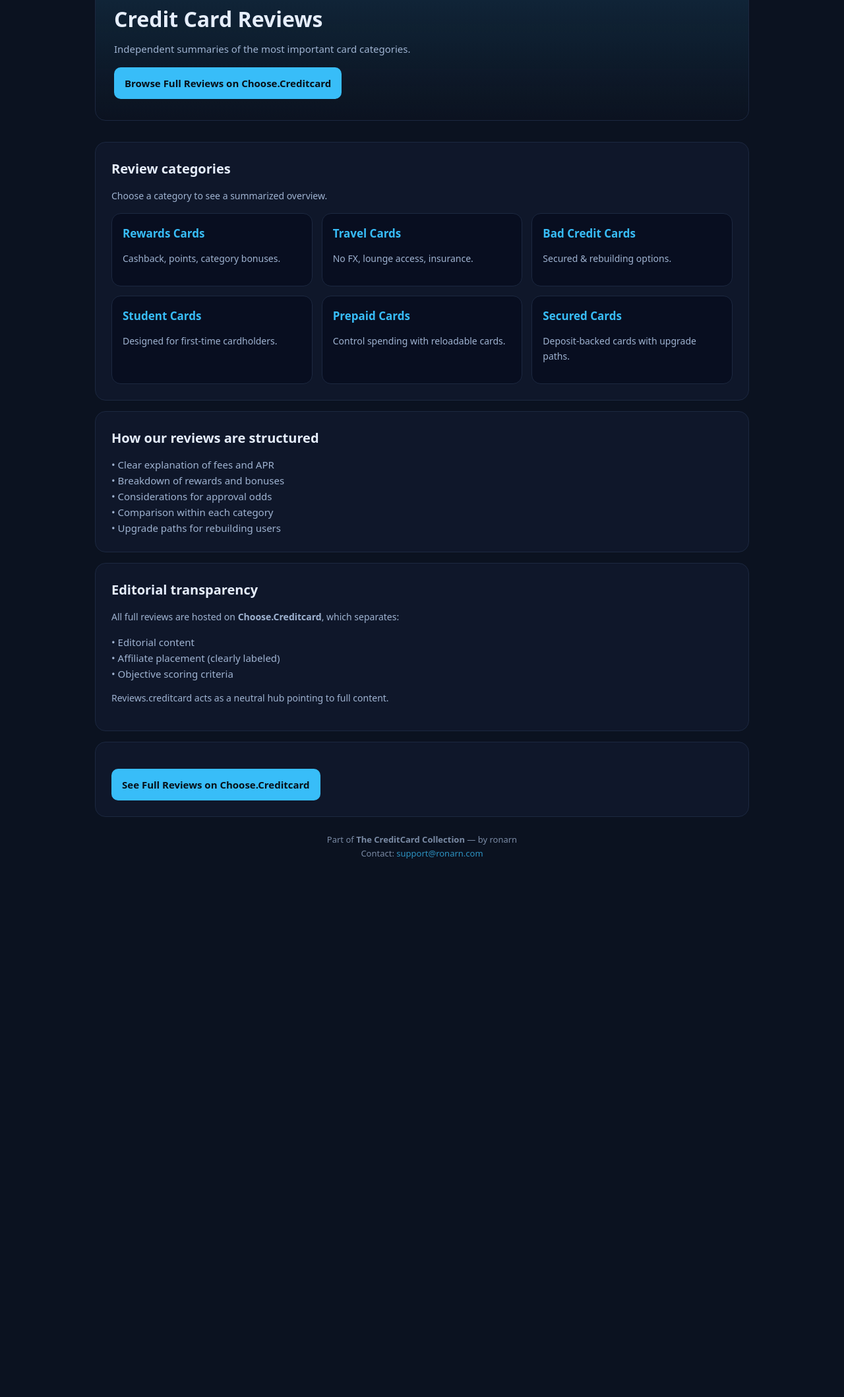
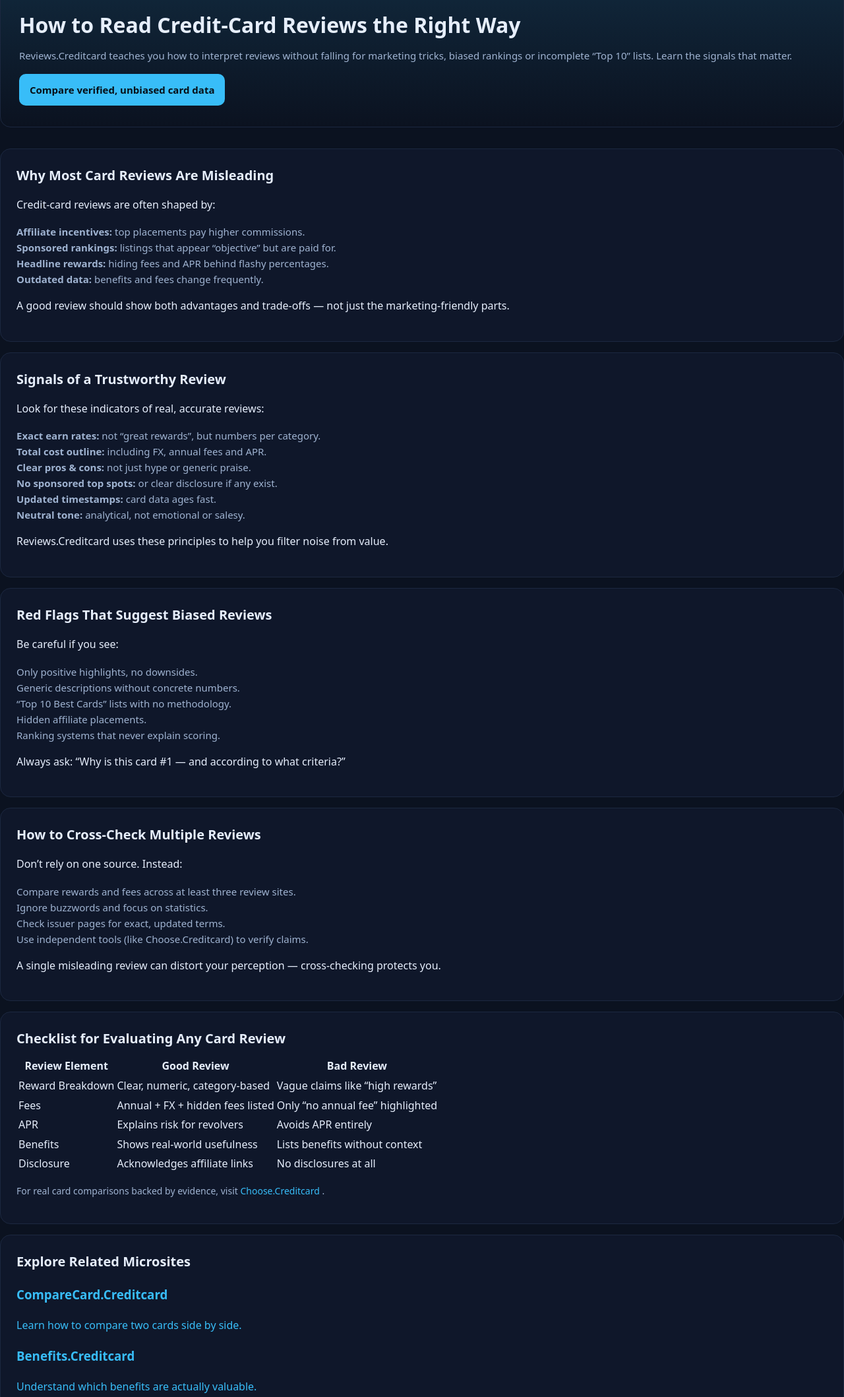
Before and after one commit to ChooseCreditCard/reviews.creditcard, a plain HTML site: page index.html in a window 1280 px wide. Shown: the part 155-2272 px from the top of the page at 66% size. Before the commit the page ends 1523 px from the top, so only its background shows below. Drawn offline with Linux system fonts and the light colour scheme.

Commit message:
Update index.html

```diff
--- a/index.html
+++ b/index.html
@@ -4,22 +4,23 @@
   <meta charset="UTF-8" />
   <meta name="viewport" content="width=device-width, initial-scale=1" />
 
-  <title>Credit Card Reviews 2025 – Independent Overview</title>
-  <meta name="description"
-        content="See unbiased summaries of credit card reviews: rewards cards, travel cards, bad credit cards, and credit builder cards. Independent overview linking to full reviews on Choose.Creditcard.">
+  <title>Reviews.Creditcard – How to Read Credit Card Reviews Properly</title>
+  <meta name="description" content="Reviews.creditcard explains how to read and evaluate credit-card reviews: what matters, what is often biased, and how to separate marketing from real product behaviour." />
   <meta name="robots" content="index,follow" />
   <link rel="canonical" href="https://reviews.creditcard/" />
 
   <!-- Open Graph -->
-  <meta property="og:title" content="Credit Card Reviews 2025 – Independent Overview" />
-  <meta property="og:description"
-        content="Independent hub summarizing rewards, travel, student, secured and credit-builder card reviews. Links to full editorial content on Choose.Creditcard." />
+  <meta property="og:title" content="Reviews.Creditcard – Credit Card Reviews Explained" />
+  <meta property="og:description" content="Learn how to interpret credit-card reviews, filter out bias, evaluate real costs, and compare rewards, benefits and APR with accuracy." />
   <meta property="og:type" content="website" />
   <meta property="og:url" content="https://reviews.creditcard/" />
-  <meta property="og:image" content="https://reviews.creditcard/preview.png" />
+  <meta property="og:image" content="https://choose.creditcard/preview.png?utm_source=reviews.creditcard&utm_medium=referral&utm_campaign=og_image" />
 
-  <!-- Styles -->
-  <link rel="stylesheet" href="/styles.css" />
+  <!-- Twitter -->
+  <meta name="twitter:card" content="summary_large_image" />
+  <meta name="twitter:title" content="Reviews.Creditcard – Understanding Credit Card Reviews" />
+  <meta name="twitter:description" content="Independent guide to understanding credit-card reviews: how to spot bias, extract real value, and compare products safely." />
+  <meta name="twitter:image" content="https://choose.creditcard/preview.png?utm_source=reviews.creditcard&utm_medium=referral&utm_campaign=twitter_image" />
 
   <!-- GA4 -->
   <script async src="https://www.googletagmanager.com/gtag/js?id=G-64FE63JQ3H"></script>
@@ -29,118 +30,237 @@
     gtag('js', new Date());
     gtag('config', 'G-64FE63JQ3H');
   </script>
+
+  <link rel="stylesheet" href="./styles.css" />
 </head>
 
-<body>
-<header class="nav">
-  <div class="brand">
-    <div class="cc-logo">CC</div>
-    <span>Reviews.creditcard</span>
+<body class="bg-slate-950 text-slate-100">
+
+<header class="site-header">
+  <div class="nav-inner max-w-6xl">
+
+    <div class="brand">
+      <div class="cc-logo">CC</div>
+      <div class="brand-text">
+        <div class="brand-title">Reviews.Creditcard</div>
+        <div class="brand-subtitle">How to Read Reviews Properly</div>
+      </div>
+    </div>
+
+    <nav class="nav-links">
+      <a href="#overview">Overview</a>
+      <a href="#signals">Signals</a>
+      <a href="#compare">Compare</a>
+    </nav>
+
   </div>
-  <nav class="links">
-    <a href="https://fin.creditcard/">Collection</a>
-    <a href="https://choose.creditcard/">Choose</a>
-    <a href="https://directory.creditcard/">Directory</a>
-  </nav>
 </header>
 
-<div class="wrap">
 
-  <!-- HERO -->
+<main class="cc-page">
+
+  <!-- Breadcrumb -->
+  <div class="cc-breadcrumb">
+    <a href="https://choose.creditcard/?utm_source=reviews.creditcard&utm_medium=referral&utm_campaign=breadcrumb">Home</a>
+    &nbsp;›&nbsp;
+    Card Reviews
+  </div>
+
+  <!-- Hero -->
   <section class="hero">
-    <h1>Credit Card Reviews</h1>
-    <p>Independent summaries of the most important card categories.</p>
-    <a class="cta"
-       href="https://choose.creditcard/?utm_source=reviews.creditcard&utm_medium=referral&utm_campaign=reviews_hub">
-      Browse Full Reviews on Choose.Creditcard
+    <h1>How to Read Credit-Card Reviews the Right Way</h1>
+    <p class="hero-lead">
+      Reviews.Creditcard teaches you how to interpret reviews without falling for marketing tricks, biased rankings or incomplete “Top 10” lists. Learn the signals that matter.
+    </p>
+
+    <a class="cta" href="https://choose.creditcard/?utm_source=reviews.creditcard&utm_medium=referral&utm_campaign=hero_cta">
+      Compare verified, unbiased card data
     </a>
   </section>
 
-  <!-- Category Grid -->
+  <!-- Overview -->
+  <section id="overview" class="section">
+    <h2>Why Most Card Reviews Are Misleading</h2>
+    <p>Credit-card reviews are often shaped by:</p>
+
+    <ul class="list">
+      <li><strong>Affiliate incentives:</strong> top placements pay higher commissions.</li>
+      <li><strong>Sponsored rankings:</strong> listings that appear “objective” but are paid for.</li>
+      <li><strong>Headline rewards:</strong> hiding fees and APR behind flashy percentages.</li>
+      <li><strong>Outdated data:</strong> benefits and fees change frequently.</li>
+    </ul>
+
+    <p>A good review should show both advantages and trade-offs — not just the marketing-friendly parts.</p>
+  </section>
+
+  <!-- Signals -->
+  <section id="signals" class="section">
+    <h2>Signals of a Trustworthy Review</h2>
+    <p>Look for these indicators of real, accurate reviews:</p>
+
+    <ul class="list">
+      <li><strong>Exact earn rates:</strong> not “great rewards”, but numbers per category.</li>
+      <li><strong>Total cost outline:</strong> including FX, annual fees and APR.</li>
+      <li><strong>Clear pros & cons:</strong> not just hype or generic praise.</li>
+      <li><strong>No sponsored top spots:</strong> or clear disclosure if any exist.</li>
+      <li><strong>Updated timestamps:</strong> card data ages fast.</li>
+      <li><strong>Neutral tone:</strong> analytical, not emotional or salesy.</li>
+    </ul>
+
+    <p>Reviews.Creditcard uses these principles to help you filter noise from value.</p>
+  </section>
+
   <section class="section">
-    <h2>Review categories</h2>
-    <p class="small">Choose a category to see a summarized overview.</p>
+    <h2>Red Flags That Suggest Biased Reviews</h2>
+    <p>Be careful if you see:</p>
 
-    <div class="grid">
-      <a class="card"
-         href="https://choose.creditcard/compare?utm_source=reviews.creditcard&utm_medium=referral">
-        <h3>Rewards Cards</h3>
-        <p class="small">Cashback, points, category bonuses.</p>
+    <ul class="list">
+      <li>Only positive highlights, no downsides.</li>
+      <li>Generic descriptions without concrete numbers.</li>
+      <li>“Top 10 Best Cards” lists with no methodology.</li>
+      <li>Hidden affiliate placements.</li>
+      <li>Ranking systems that never explain scoring.</li>
+    </ul>
+
+    <p>Always ask: “Why is this card #1 — and according to what criteria?”</p>
+  </section>
+
+  <section class="section">
+    <h2>How to Cross-Check Multiple Reviews</h2>
+    <p>Don’t rely on one source. Instead:</p>
+
+    <ul class="list">
+      <li>Compare rewards and fees across at least three review sites.</li>
+      <li>Ignore buzzwords and focus on statistics.</li>
+      <li>Check issuer pages for exact, updated terms.</li>
+      <li>Use independent tools (like Choose.Creditcard) to verify claims.</li>
+    </ul>
+
+    <p>A single misleading review can distort your perception — cross-checking protects you.</p>
+  </section>
+
+  <!-- Comparison Table -->
+  <section id="compare" class="section">
+    <h2>Checklist for Evaluating Any Card Review</h2>
+
+    <div class="table-wrap">
+      <table class="table">
+        <thead>
+          <tr>
+            <th>Review Element</th>
+            <th>Good Review</th>
+            <th>Bad Review</th>
+          </tr>
+        </thead>
+        <tbody>
+          <tr>
+            <td>Reward Breakdown</td>
+            <td>Clear, numeric, category-based</td>
+            <td>Vague claims like “high rewards”</td>
+          </tr>
+          <tr>
+            <td>Fees</td>
+            <td>Annual + FX + hidden fees listed</td>
+            <td>Only “no annual fee” highlighted</td>
+          </tr>
+          <tr>
+            <td>APR</td>
+            <td>Explains risk for revolvers</td>
+            <td>Avoids APR entirely</td>
+          </tr>
+          <tr>
+            <td>Benefits</td>
+            <td>Shows real-world usefulness</td>
+            <td>Lists benefits without context</td>
+          </tr>
+          <tr>
+            <td>Disclosure</td>
+            <td>Acknowledges affiliate links</td>
+            <td>No disclosures at all</td>
+          </tr>
+        </tbody>
+      </table>
+    </div>
+
+    <p class="small">
+      For real card comparisons backed by evidence, visit
+      <a href="https://choose.creditcard/?utm_source=reviews.creditcard&utm_medium=referral&utm_campaign=comparison_section">
+        Choose.Creditcard
+      </a>.
+    </p>
+  </section>
+
+  <!-- Cluster Links -->
+  <section class="section">
+    <h2>Explore Related Microsites</h2>
+
+    <div class="cluster-grid">
+
+      <a class="cluster-card" href="https://comparecard.creditcard/?utm_source=reviews.creditcard&utm_medium=referral&utm_campaign=cluster_comparecard">
+        <h3>CompareCard.Creditcard</h3>
+        <p>Learn how to compare two cards side by side.</p>
       </a>
 
-      <a class="card"
-         href="https://travels.creditcard/?utm_source=reviews.creditcard&utm_medium=referral">
-        <h3>Travel Cards</h3>
-        <p class="small">No FX, lounge access, insurance.</p>
+      <a class="cluster-card" href="https://benefits.creditcard/?utm_source=reviews.creditcard&utm_medium=referral&utm_campaign=cluster_benefits">
+        <h3>Benefits.Creditcard</h3>
+        <p>Understand which benefits are actually valuable.</p>
       </a>
 
-      <a class="card"
-         href="https://choose.creditcard/bad-credit?utm_source=reviews.creditcard&utm_medium=referral">
-        <h3>Bad Credit Cards</h3>
-        <p class="small">Secured & rebuilding options.</p>
+      <a class="cluster-card" href="https://apr.creditcard/?utm_source=reviews.creditcard&utm_medium=referral&utm_campaign=cluster_apr">
+        <h3>APR.Creditcard</h3>
+        <p>Break down interest and borrowing costs.</p>
       </a>
 
-      <a class="card"
-         href="https://studentcard.creditcard/?utm_source=reviews.creditcard&utm_medium=referral">
-        <h3>Student Cards</h3>
-        <p class="small">Designed for first-time cardholders.</p>
+      <a class="cluster-card" href="https://rewards.creditcard/?utm_source=reviews.creditcard&utm_medium=referral&utm_campaign=cluster_rewards">
+        <h3>Rewards.Creditcard</h3>
+        <p>Rewards, points, cashback and earn structures.</p>
       </a>
 
-      <a class="card"
-         href="https://prepaidcard.creditcard/?utm_source=reviews.creditcard&utm_medium=referral">
-        <h3>Prepaid Cards</h3>
-        <p class="small">Control spending with reloadable cards.</p>
+      <a class="cluster-card" href="https://creditbuilder.creditcard/?utm_source=reviews.creditcard&utm_medium=referral&utm_campaign=cluster_creditbuilder">
+        <h3>CreditBuilder.Creditcard</h3>
+        <p>When your credit is limited or poor.</p>
       </a>
 
-      <a class="card"
-         href="https://securedcard.creditcard/?utm_source=reviews.creditcard&utm_medium=referral">
-        <h3>Secured Cards</h3>
-        <p class="small">Deposit-backed cards with upgrade paths.</p>
-      </a>
     </div>
   </section>
 
-  <!-- How reviews work -->
+  <!-- Collection Section -->
   <section class="section">
-    <h2>How our reviews are structured</h2>
-    <ul class="list">
-      <li>• Clear explanation of fees and APR</li>
-      <li>• Breakdown of rewards and bonuses</li>
-      <li>• Considerations for approval odds</li>
-      <li>• Comparison within each category</li>
-      <li>• Upgrade paths for rebuilding users</li>
-    </ul>
-  </section>
-
-  <!-- Editorial transparency -->
-  <section class="section">
-    <h2>Editorial transparency</h2>
+    <h2>Part of The CreditCard Collection</h2>
     <p class="small">
-      All full reviews are hosted on <strong>Choose.Creditcard</strong>, which separates:
+      Reviews.Creditcard is the review-methodology spoke in <strong>The CreditCard Collection</strong>, operated by ronarn AS.
     </p>
-    <ul class="list">
-      <li>• Editorial content</li>
-      <li>• Affiliate placement (clearly labeled)</li>
-      <li>• Objective scoring criteria</li>
-    </ul>
     <p class="small">
-      Reviews.creditcard acts as a neutral hub pointing to full content.
+      We explain <em>how</em> to read reviews so you can make informed decisions, not emotional ones.
+    </p>
+    <p class="small">
+      For unbiased comparison tools, go to
+      <a href="https://choose.creditcard/?utm_source=reviews.creditcard&utm_medium=referral&utm_campaign=collection_section">
+        Choose.Creditcard
+      </a>.
     </p>
   </section>
 
-  <!-- CTA -->
+  <!-- Bottom CTA -->
   <section class="section">
-    <a class="cta"
-       href="https://choose.creditcard/?utm_source=reviews.creditcard&utm_medium=referral&utm_campaign=reviews_hub">
-      See Full Reviews on Choose.Creditcard
+    <h2>Ready to See Real, Verified Card Data?</h2>
+    <p class="small">
+      After learning how to evaluate reviews, take the next step and check live card data across fees, rewards and product features.
+    </p>
+
+    <a class="cta" href="https://choose.creditcard/?utm_source=reviews.creditcard&utm_medium=referral&utm_campaign=bottom_cta">
+      Open Choose.Creditcard
     </a>
   </section>
 
-  <footer class="footer">
-    Part of <strong>The CreditCard Collection</strong> — by ronarn
-    <br>Contact: <a href="mailto:support@ronarn.com">support@ronarn.com</a>
-  </footer>
-</div>
+</main>
+
+<footer class="mini-footer">
+  <p class="mini-footer-main">© 2025 The CreditCard Collection — ronarn AS</p>
+  <p class="mini-footer-contact">
+    Contact: <a href="mailto:support@cc.creditcard">support@cc.creditcard</a>
+  </p>
+</footer>
 
 </body>
 </html>
```
